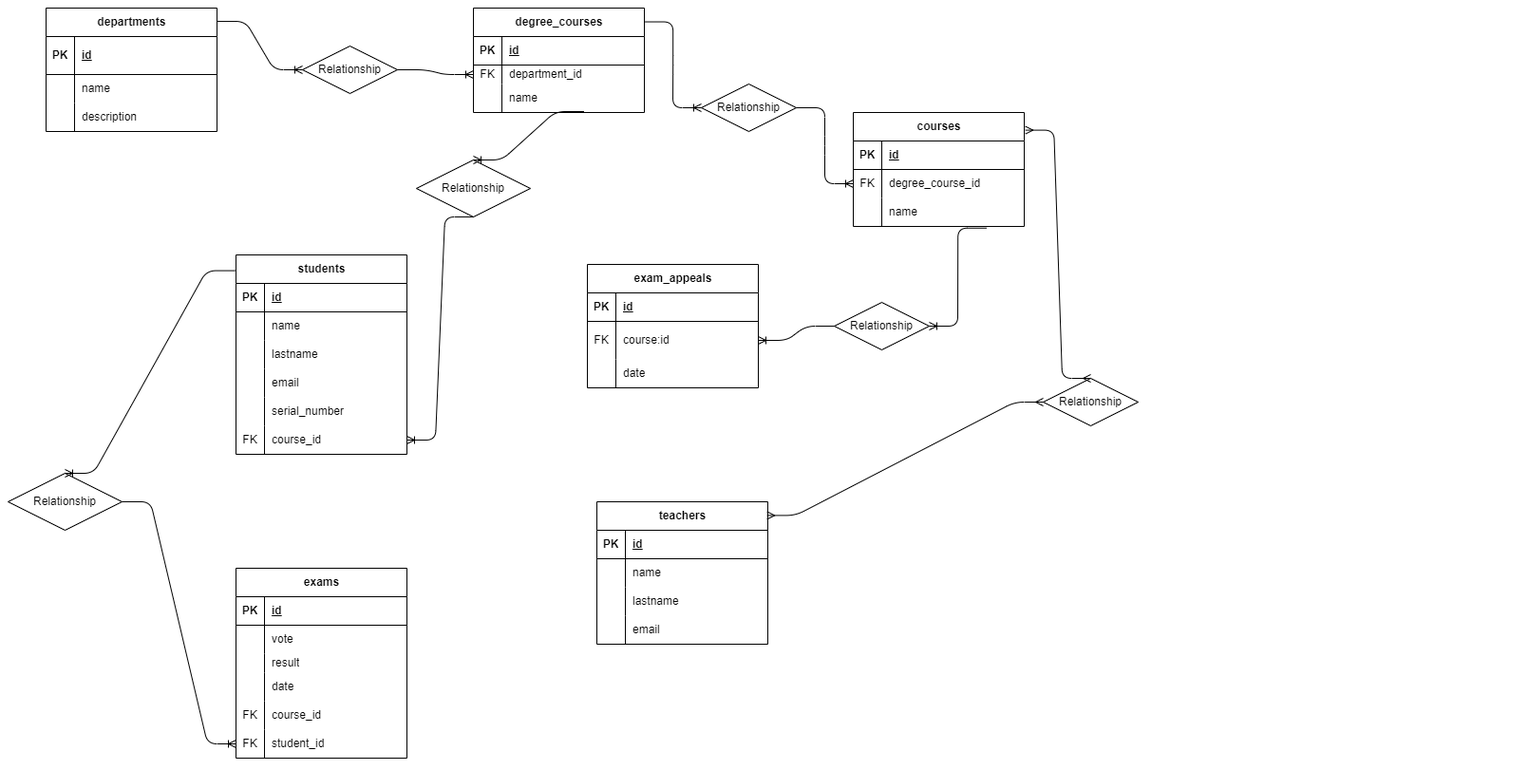
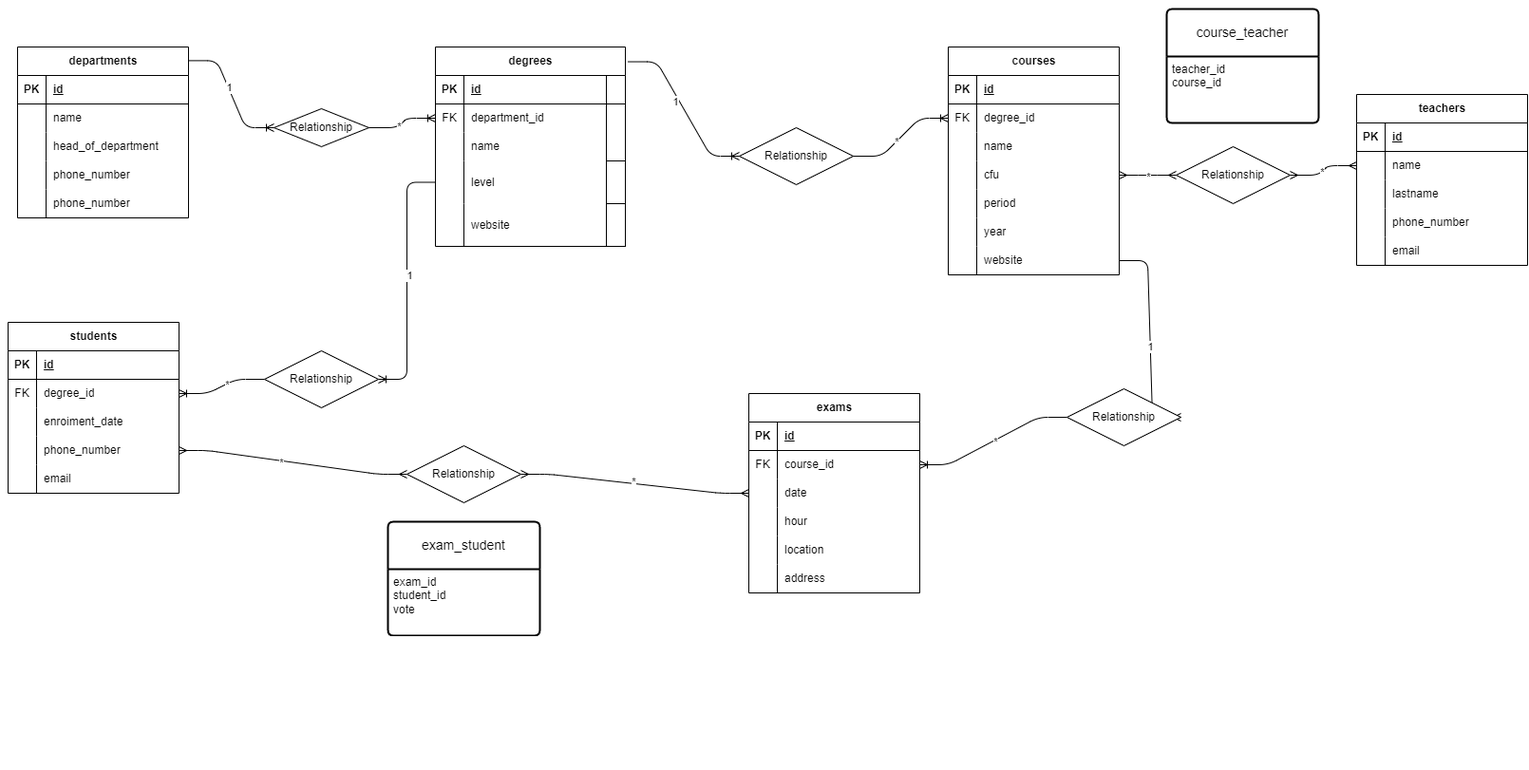
Before and after one commit to tommasodare/db-university, a plain HTML site: page index.html in a window 1280 px wide. Shown: the whole page at 95% size, 1610 px wide, since content can reach past the window. Drawn offline with Linux system fonts and the light colour scheme.

Commit message:
Update index.html image source and add enrollment_date field to README

```diff
--- a/index.html
+++ b/index.html
@@ -9,7 +9,7 @@
 
 <body>
 
-    <img src="./university.png" alt="">
+    <img src="./university_2.png" alt="">
 
 </body>
 
```
Also changed, not shown: university_2.png (added), 2 other files.
